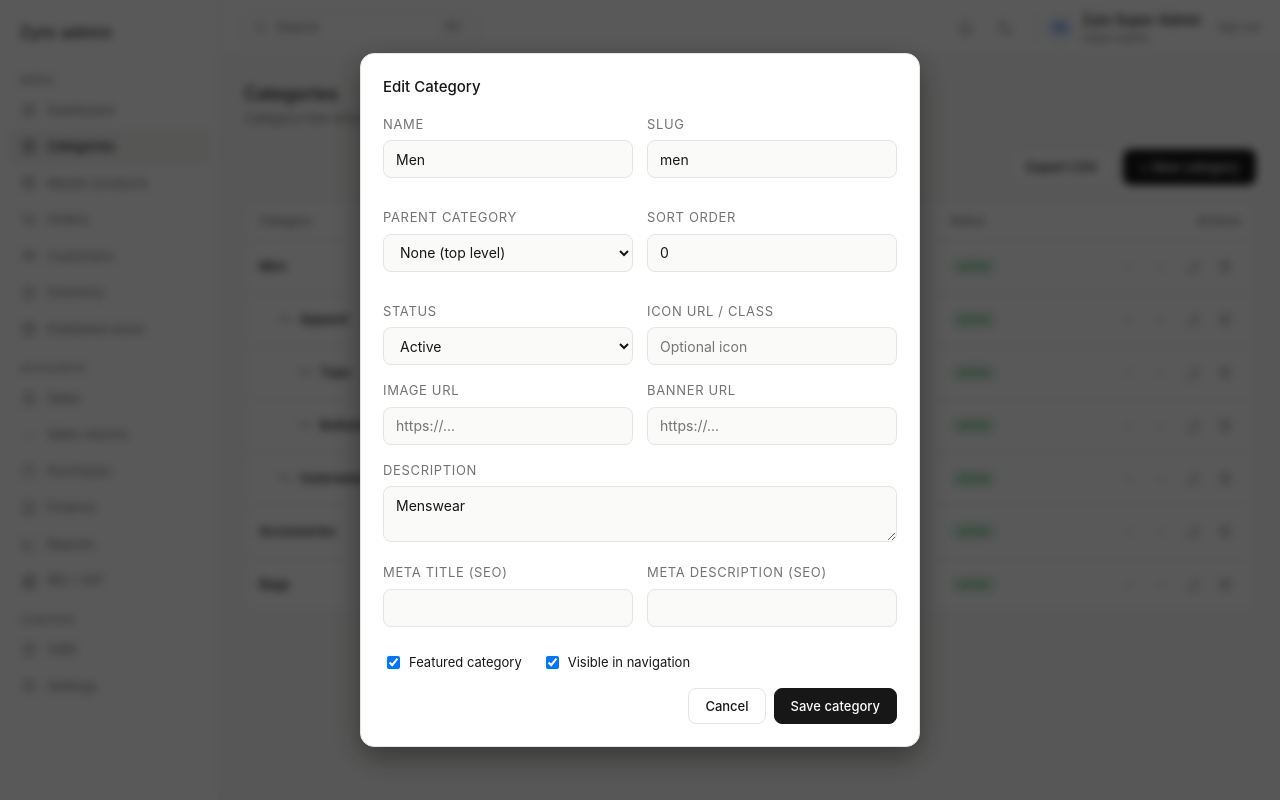
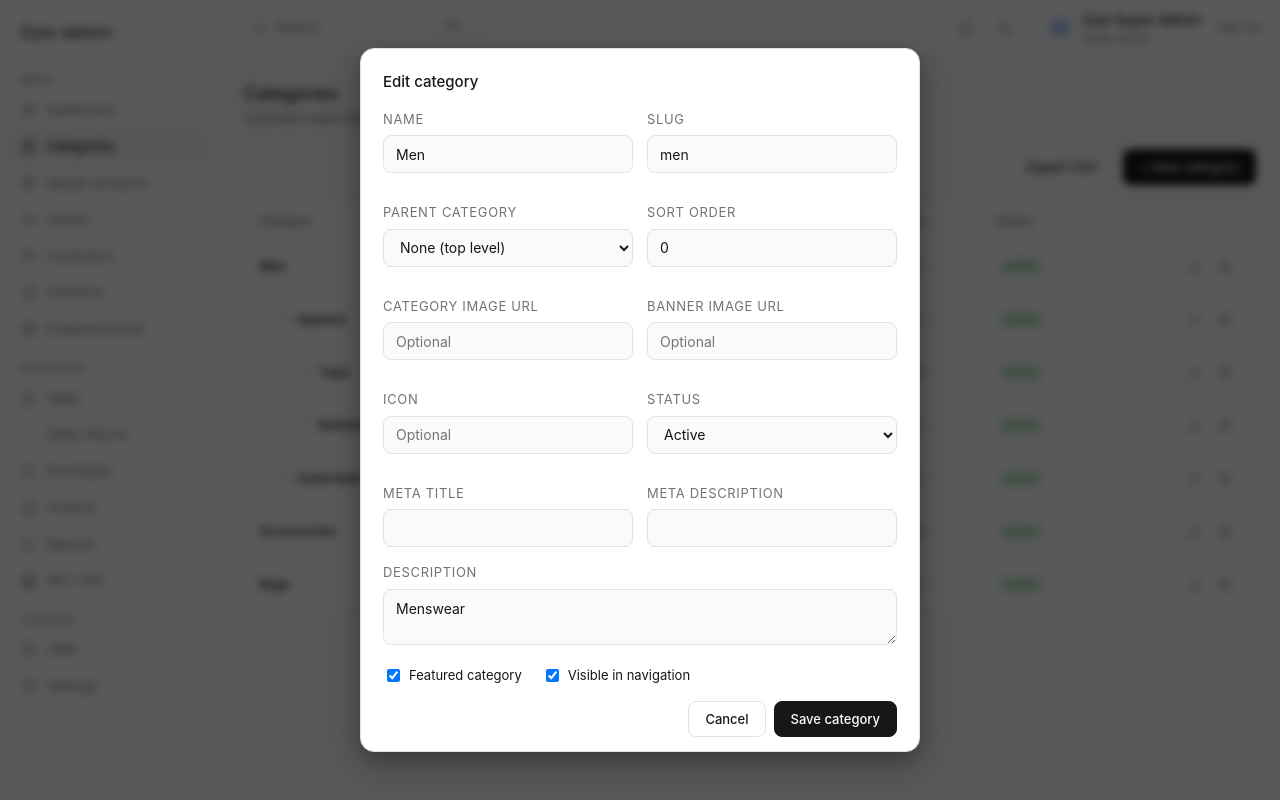
Before and after one commit to kunwarom09/RamroXa, a Next.js app in the folder client/: page /admin/categories in a window 1280 px wide. Both pictures are taken after a click on the button 1193 px from the left and 266 px from the top of the page. Built offline with nearby package versions, Linux system fonts and the light colour scheme.

Commit message:
Update categories page layout, tree hierarchy, product counts and modal to match design specification

```diff
--- a/client/app/admin/categories/page.jsx
+++ b/client/app/admin/categories/page.jsx
@@ -4,6 +4,7 @@ import { loadDB, saveDB, slugify } from '../../../services/dataStore';
 import Icon from '../../../components/admin/Icons';
 
 export default function AdminCategoriesPage() {
+  const [mounted, setMounted] = useState(false);
   const [categories, setCategories] = useState([]);
   const [products, setProducts] = useState([]);
   const [modalOpen, setModalOpen] = useState(false);
@@ -31,17 +32,31 @@ export default function AdminCategoriesPage() {
   };
 
   useEffect(() => {
+    setMounted(true);
     refreshData();
   }, []);
-
-  const getProductCount = (catId) => {
-    return products.filter(p => p.categoryId === catId).length;
-  };
 
   const getCatChildren = (parentId) => {
     return categories
       .filter(c => (c.parentId || null) === (parentId || null))
       .sort((a, b) => (a.sortOrder || 0) - (b.sortOrder || 0));
+  };
+
+  const getCatDescendants = (catId) => {
+    const out = [];
+    const walk = (pid) => {
+      getCatChildren(pid).forEach(c => {
+        out.push(c.id);
+        walk(c.id);
+      });
+    };
+    walk(catId);
+    return out;
+  };
+
+  const productCountInCat = (catId, includeChildren) => {
+    const ids = [catId, ...(includeChildren ? getCatDescendants(catId) : [])];
+    return products.filter(p => ids.includes(p.categoryId)).length;
   };
 
   const getCatFlat = () => {
@@ -98,7 +113,11 @@ export default function AdminCategoriesPage() {
 
   const handleNameChange = (val) => {
     const autoSlug = slugify ? slugify(val) : val.toLowerCase().replace(/[^a-z0-9]+/g, '-').replace(/(^-|-$)/g, '');
-    setFormData(prev => ({ ...prev, name: val, slug: autoSlug }));
+    setFormData(prev => ({
+      ...prev,
+      name: val,
+      slug: editingCat ? prev.slug : autoSlug
+    }));
   };
 
   const handleMove = (id, dir) => {
@@ -113,6 +132,10 @@ export default function AdminCategoriesPage() {
     const tmp = a.sortOrder || 0;
     a.sortOrder = b.sortOrder || 0;
     b.sortOrder = tmp;
+    if (a.sortOrder === b.sortOrder) {
+      a.sortOrder = idx;
+      b.sortOrder = targetIdx;
+    }
 
     const db = loadDB();
     db.categories = db.categories.map(c => {
@@ -129,15 +152,18 @@ export default function AdminCategoriesPage() {
     if (!formData.name.trim()) return;
     const db = loadDB();
     const list = db.categories || [];
+    const parentVal = formData.parentId || null;
+
     if (editingCat) {
       const idx = list.findIndex(c => c.id === editingCat.id);
       if (idx >= 0) {
-        list[idx] = { ...list[idx], ...formData };
+        list[idx] = { ...list[idx], ...formData, parentId: parentVal };
       }
     } else {
       const newCat = {
         id: 'c_' + Date.now().toString(36),
-        ...formData
+        ...formData,
+        parentId: parentVal
       };
       list.push(newCat);
     }
@@ -148,15 +174,16 @@ export default function AdminCategoriesPage() {
   };
 
   const handleDelete = (id) => {
-    const used = getProductCount(id);
+    const used = productCountInCat(id, true);
     let msg = 'Delete this category?';
-    if (used) msg += `\n${used} product(s) will become uncategorised.`;
+    if (used) msg += `\n${used} product(s) in this branch will become uncategorised.`;
     if (!confirm(msg)) return;
+    const descendants = [id, ...getCatDescendants(id)];
     const db = loadDB();
-    db.categories = (db.categories || []).filter(c => c.id !== id);
+    db.categories = (db.categories || []).filter(c => !descendants.includes(c.id));
     if (db.products) {
       db.products.forEach(p => {
-        if (p.categoryId === id) p.categoryId = null;
+        if (descendants.includes(p.categoryId)) p.categoryId = null;
       });
     }
     saveDB(db);
@@ -164,10 +191,20 @@ export default function AdminCategoriesPage() {
   };
 
   const exportCsv = () => {
-    const headers = ['ID', 'Name', 'Slug', 'Parent ID', 'Products', 'Featured', 'Visible', 'Status'];
+    const headers = ['Category', 'Slug', 'Products (Direct)', 'Products (Total)', 'Featured', 'Visibility', 'Status'];
     const rows = getCatFlat().map(n => {
       const c = n.cat;
-      return [c.id, `"${c.name}"`, c.slug, c.parentId || '', getProductCount(c.id), c.featured ? 'Yes' : 'No', c.visible ? 'Yes' : 'No', c.status];
+      const own = productCountInCat(c.id, false);
+      const deep = productCountInCat(c.id, true);
+      return [
+        `"${'  '.repeat(n.depth)}${c.name}"`,
+        c.slug,
+        own,
+        deep,
+        c.featured ? 'Yes' : 'No',
+        c.visible !== false ? 'Yes' : 'No',
+        c.status
+      ];
     });
     const csvContent = 'data:text/csv;charset=utf-8,' + [headers.join(','), ...rows.map(e => e.join(','))].join('\n');
     const encodedUri = encodeURI(csvContent);
@@ -180,12 +217,13 @@ export default function AdminCategoriesPage() {
   };
 
   const flatList = getCatFlat();
+  const blockedIds = editingCat ? [editingCat.id, ...getCatDescendants(editingCat.id)] : [];
 
   return (
     <div>
       <div className="page-head">
         <h1>Categories</h1>
-        <p>Category tree structure. Organize hierarchy for storefront navigation.</p>
+        <p>Unlimited-depth tree. Drag order with the arrows; the storefront nav follows this structure.</p>
       </div>
 
       <div className="toolbar">
@@ -206,44 +244,75 @@ export default function AdminCategoriesPage() {
               <th>Featured</th>
               <th>Visibility</th>
               <th>Status</th>
-              <th style={{ textAlign: 'right', whiteSpace: 'nowrap' }}>Actions</th>
+              <th style={{ width: '140px', textAlign: 'right' }}></th>
             </tr>
           </thead>
           <tbody>
             {flatList.length > 0 ? (
               flatList.map(n => {
                 const c = n.cat;
-                const indent = n.depth * 20;
-                const count = getProductCount(c.id);
+                const indent = n.depth * 22;
+                const own = productCountInCat(c.id, false);
+                const deep = productCountInCat(c.id, true);
+
                 return (
                   <tr key={c.id}>
                     <td>
                       <div style={{ display: 'flex', alignItems: 'center', paddingLeft: `${indent}px` }}>
-                        {n.depth > 0 && <span style={{ color: 'var(--muted-foreground)', marginRight: '8px' }}>↳</span>}
+                        {n.depth > 0 && (
+                          <span style={{ color: 'var(--muted-foreground)', marginRight: '8px', fontSize: '13px', fontFamily: 'monospace' }}>
+                            └
+                          </span>
+                        )}
                         <span style={{ fontWeight: 500 }}>{c.name}</span>
                       </div>
                     </td>
-                    <td style={{ color: 'var(--muted-foreground)' }}><code>{c.slug}</code></td>
-                    <td className="num">{count}</td>
-                    <td>{c.featured ? <span className="badge badge-accent">featured</span> : <span style={{ color: 'var(--muted-foreground)' }}>—</span>}</td>
-                    <td>{c.visible ? <span className="badge badge-success">visible</span> : <span className="badge badge-muted">hidden</span>}</td>
+                    <td style={{ color: 'var(--muted-foreground)' }}>{c.slug}</td>
+                    <td className="num">
+                      {own}
+                      {deep !== own && (
+                        <span style={{ color: 'var(--muted-foreground)' }}> ({deep})</span>
+                      )}
+                    </td>
+                    <td>
+                      {c.featured ? (
+                        <span className="badge badge-accent">featured</span>
+                      ) : (
+                        <span style={{ color: 'var(--muted-foreground)' }}>&mdash;</span>
+                      )}
+                    </td>
+                    <td>
+                      {c.visible !== false ? (
+                        <span className="badge badge-success">visible</span>
+                      ) : (
+                        <span className="badge badge-muted">hidden</span>
+                      )}
+                    </td>
                     <td>
                       <span className={`badge ${c.status === 'active' ? 'badge-success' : 'badge-muted'}`}>
                         {c.status}
                       </span>
                     </td>
                     <td style={{ textAlign: 'right', whiteSpace: 'nowrap' }}>
-                      <button className="icon-btn" title="Move up" onClick={() => handleMove(c.id, -1)}><Icon name="arrowUp" size={14} /></button>
-                      <button className="icon-btn" title="Move down" onClick={() => handleMove(c.id, 1)}><Icon name="arrowDown" size={14} /></button>
-                      <button className="icon-btn" title="Edit" onClick={() => openEditCategoryModal(c)}><Icon name="edit" size={14} /></button>
-                      <button className="icon-btn" title="Delete" onClick={() => handleDelete(c.id)}><Icon name="trash" size={14} /></button>
+                      <button className="icon-btn" title="Move up" onClick={() => handleMove(c.id, -1)}>
+                        <Icon name="arrowUp" size={14} />
+                      </button>
+                      <button className="icon-btn" title="Move down" onClick={() => handleMove(c.id, 1)}>
+                        <Icon name="arrowDown" size={14} />
+                      </button>
+                      <button className="icon-btn" title="Edit" onClick={() => openEditCategoryModal(c)}>
+                        <Icon name="edit" size={14} />
+                      </button>
+                      <button className="icon-btn" title="Delete" onClick={() => handleDelete(c.id)}>
+                        <Icon name="trash" size={14} />
+                      </button>
                     </td>
                   </tr>
                 );
               })
             ) : (
               <tr>
-                <td colSpan="7"><div className="empty-state">No categories yet.</div></td>
+                <td colSpan="7"><div className="empty-state">{mounted ? 'No categories yet.' : 'Loading categories...'}</div></td>
               </tr>
             )}
           </tbody>
@@ -253,7 +322,7 @@ export default function AdminCategoriesPage() {
       {modalOpen && (
         <div className="modal-backdrop show" onClick={(e) => { if (e.target === e.currentTarget) setModalOpen(false); }}>
           <div className="modal">
-            <h2>{editingCat ? 'Edit Category' : 'New Category'}</h2>
+            <h2>{editingCat ? 'Edit category' : 'New category'}</h2>
             <form onSubmit={handleSave}>
               <div className="form-grid-2">
                 <div className="field">
@@ -281,9 +350,13 @@ export default function AdminCategoriesPage() {
                     onChange={(e) => setFormData({ ...formData, parentId: e.target.value })}
                   >
                     <option value="">None (top level)</option>
-                    {categories.filter(c => !editingCat || c.id !== editingCat.id).map(c => (
-                      <option key={c.id} value={c.id}>{c.name}</option>
-                    ))}
+                    {flatList
+                      .filter(n => !blockedIds.includes(n.cat.id))
+                      .map(n => (
+                        <option key={n.cat.id} value={n.cat.id}>
+                          {'\u2014 '.repeat(n.depth)}{n.cat.name}
+                        </option>
+                      ))}
                   </select>
                 </div>
                 <div className="field">
@@ -292,6 +365,30 @@ export default function AdminCategoriesPage() {
                     type="number"
                     value={formData.sortOrder}
                     onChange={(e) => setFormData({ ...formData, sortOrder: Number(e.target.value) })}
+                  />
+                </div>
+                <div className="field">
+                  <label>Category image URL</label>
+                  <input
+                    value={formData.image}
+                    onChange={(e) => setFormData({ ...formData, image: e.target.value })}
+                    placeholder="Optional"
+                  />
+                </div>
+                <div className="field">
+                  <label>Banner image URL</label>
+                  <input
+                    value={formData.banner}
+                    onChange={(e) => setFormData({ ...formData, banner: e.target.value })}
+                    placeholder="Optional"
+                  />
+                </div>
+                <div className="field">
+                  <label>Icon</label>
+                  <input
+                    value={formData.icon}
+                    onChange={(e) => setFormData({ ...formData, icon: e.target.value })}
+                    placeholder="Optional"
                   />
                 </div>
                 <div className="field">
@@ -305,29 +402,17 @@ export default function AdminCategoriesPage() {
                   </select>
                 </div>
                 <div className="field">
-                  <label>Icon URL / Class</label>
+                  <label>Meta title</label>
                   <input
-                    value={formData.icon}
-                    onChange={(e) => setFormData({ ...formData, icon: e.target.value })}
-                    placeholder="Optional icon"
-                  />
-                </div>
-              </div>
-              <div className="form-grid-2">
-                <div className="field">
-                  <label>Image URL</label>
-                  <input
-                    value={formData.image}
-                    onChange={(e) => setFormData({ ...formData, image: e.target.value })}
-                    placeholder="https://..."
+                    value={formData.metaTitle}
+                    onChange={(e) => setFormData({ ...formData, metaTitle: e.target.value })}
                   />
                 </div>
                 <div className="field">
-                  <label>Banner URL</label>
+                  <label>Meta description</label>
                   <input
-                    value={formData.banner}
-                    onChange={(e) => setFormData({ ...formData, banner: e.target.value })}
-                    placeholder="https://..."
+                    value={formData.metaDesc}
+                    onChange={(e) => setFormData({ ...formData, metaDesc: e.target.value })}
                   />
                 </div>
               </div>
@@ -338,22 +423,6 @@ export default function AdminCategoriesPage() {
                   value={formData.description}
                   onChange={(e) => setFormData({ ...formData, description: e.target.value })}
                 />
-              </div>
-              <div className="form-grid-2">
-                <div className="field">
-                  <label>Meta Title (SEO)</label>
-                  <input
-                    value={formData.metaTitle}
-                    onChange={(e) => setFormData({ ...formData, metaTitle: e.target.value })}
-                  />
-                </div>
-                <div className="field">
-                  <label>Meta Description (SEO)</label>
-                  <input
-                    value={formData.metaDesc}
-                    onChange={(e) => setFormData({ ...formData, metaDesc: e.target.value })}
-                  />
-                </div>
               </div>
               <div className="checkbox-row" style={{ marginBottom: '16px' }}>
                 <label>
```
Also changed, not shown: 1 other file (tests, documents, lock files or other folders).
